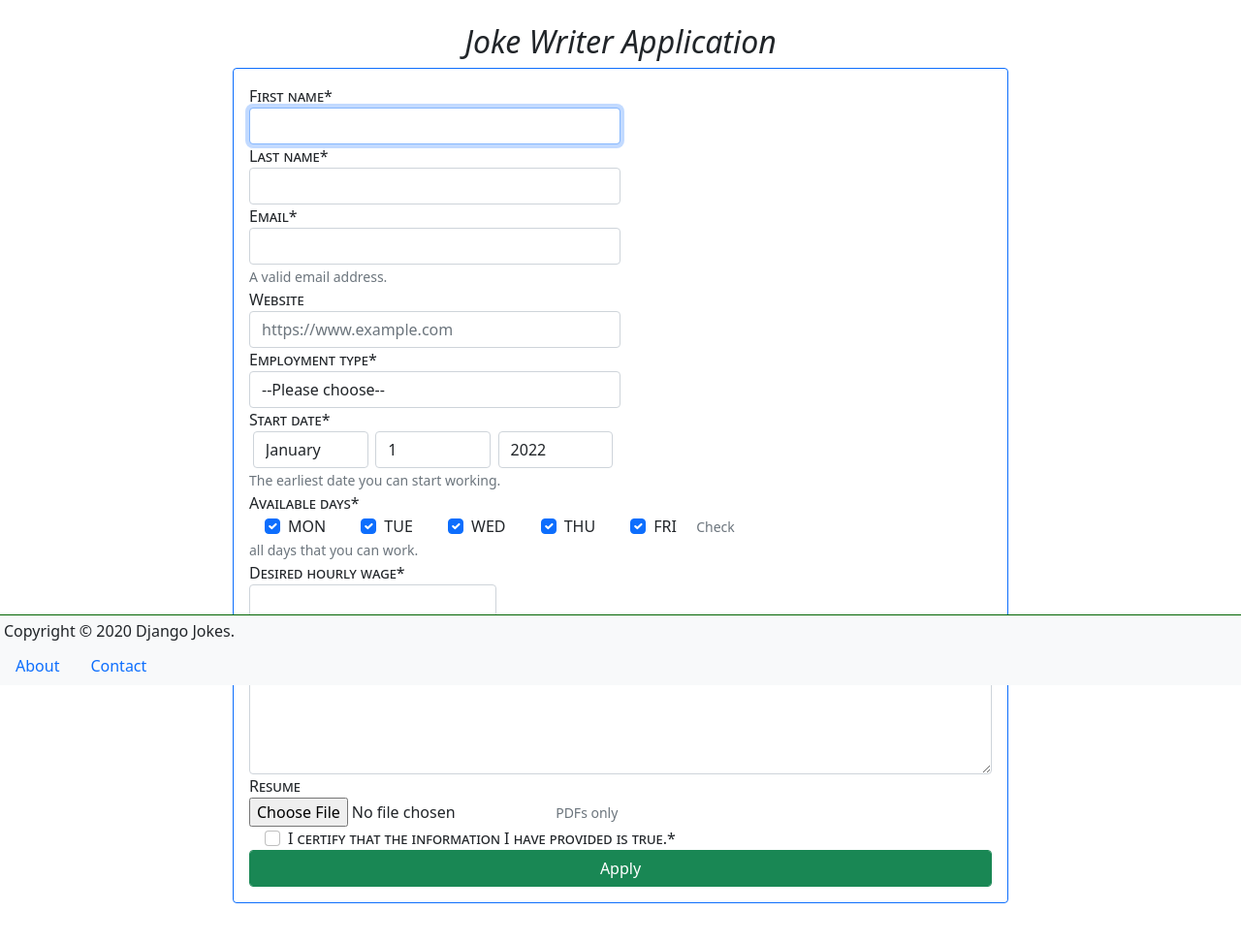
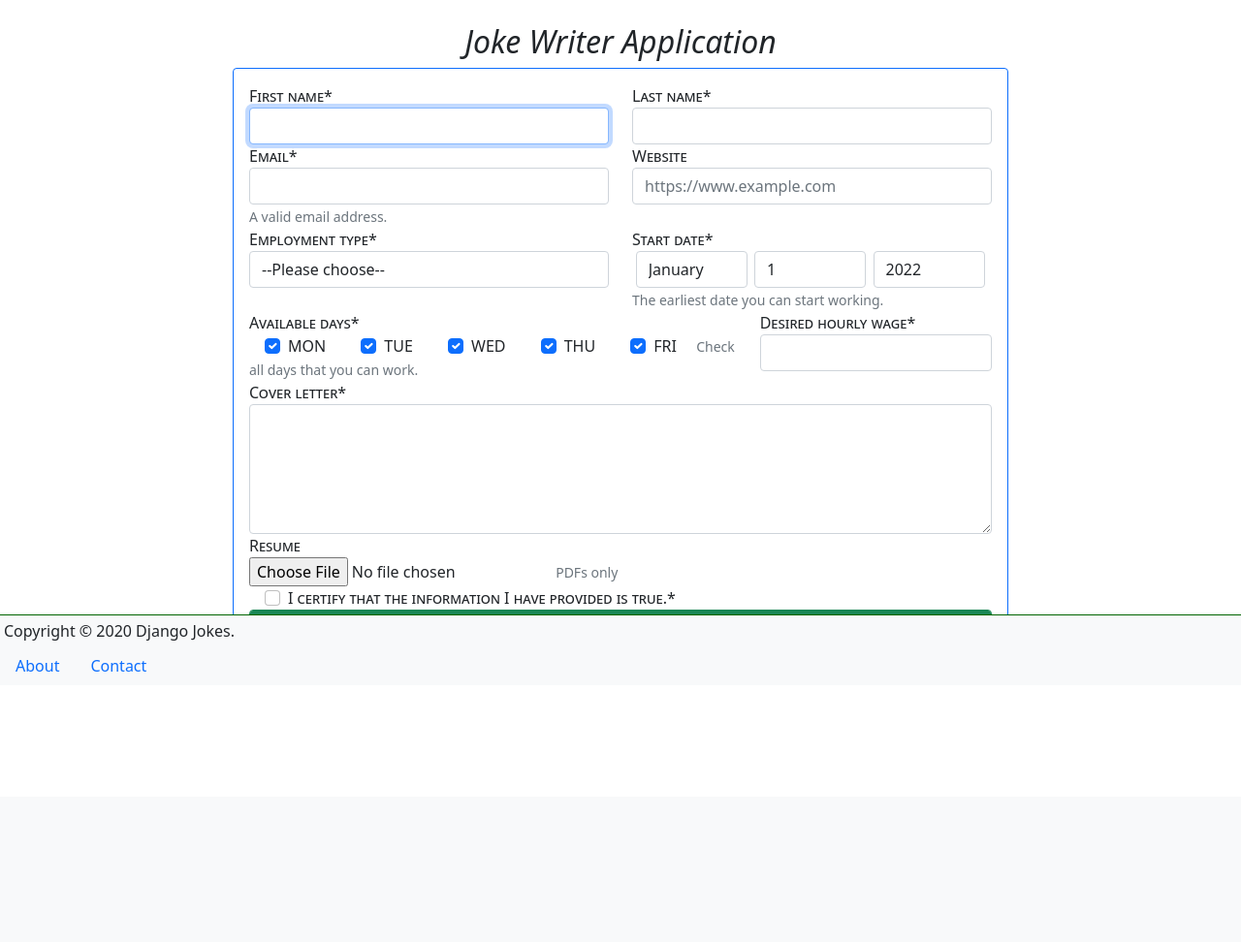
Before and after one commit to Ivanzlatoff/djangojokes.com, a Django app: page /jobs/job-app/ in a window 1280 px wide. Shown: the part 93-1065 px from the top of the page at 97% size. After the commit the page ends 786 px from the top, so only its background shows below. Run offline with Django 3.2, Linux system fonts and the light colour scheme; some libraries are stand-ins or nearby versions.

Commit message:
Improving the Application Form

```diff
--- a/templates/jobs/applicant_form.html
+++ b/templates/jobs/applicant_form.html
@@ -7,15 +7,15 @@
   <div class="card border-primary m-auto mb-3 p-3" style="max-width: 50rem">
     <form method="post" novalidate enctype="multipart/form-data">
       {% csrf_token %}
-      <div class="form-row">
-        <div class="form-group col-md-6 mb-0">
+      <div class="row">
+        <div class="form-group col-md-6 md-0">
           {{ form.first_name|as_crispy_field }}
         </div>
-        <div class="form-group col-md-6 mb-0">
+        <div class="form-group col-md-6 md-0">
           {{ form.last_name|as_crispy_field }}
         </div>
       </div>
-      <div class="form-row">
+      <div class="row">
         <div class="form-group col-md-6 mb-0">
           {{ form.email|as_crispy_field }}
         </div>
@@ -23,7 +23,7 @@
           {{ form.website|as_crispy_field }}
         </div>
       </div>
-      <div class="form-row">
+      <div class="row">
         <div class="form-group col-md-6 mb-0">
           {{ form.employment_type|as_crispy_field }}
         </div>
@@ -31,7 +31,7 @@
           {{ form.start_date|as_crispy_field }}
         </div>
       </div>
-      <div class="form-row">
+      <div class="row">
         <div class="form-group col-md-8 mb-0">
           {{ form.available_days|as_crispy_field  }}
         </div>
```
